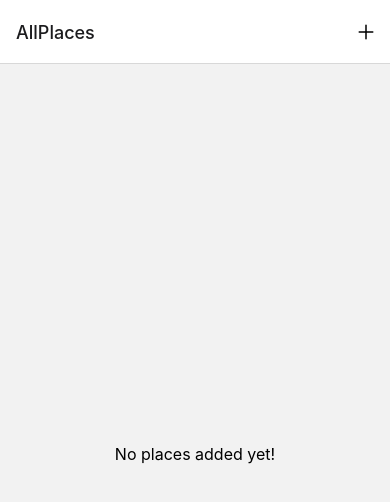
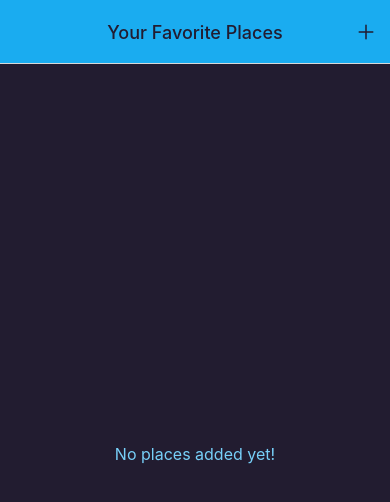
Before and after one commit to arash8877/favorite-places-app, a React Native app: screen /AllPlaces in a window 390 px wide. Shown: the top 502 px of the page. Built offline with nearby package versions, Linux system fonts and the light colour scheme.

Commit message:
add styling

```diff
--- a/App.js
+++ b/App.js
@@ -4,6 +4,7 @@
 import AllPlaces from "./screens/AllPlaces";
 import AddPlace from "./screens/AddPlace";
 import IconButton from "./components/ui/IconButton";
+import { Colors } from "./constants/colors";
 
 const Stack = createNativeStackNavigator();
 
@@ -12,11 +13,19 @@
     <>
       <StatusBar style="dark" />
       <NavigationContainer>
-        <Stack.Navigator>
+        <Stack.Navigator
+          screenOptions={{
+            headerStyle: { backgroundColor: Colors.primary500 },
+            headerTintColor: Colors.gray700,
+            contentStyle: { backgroundColor: Colors.gray700 },
+          }}
+        >
           <Stack.Screen
             name="AllPlaces"
             component={AllPlaces}
             options={({ navigation }) => ({
+              title: "Your Favorite Places",
+              headerTitleAlign: "center",
               headerRight: ({ tintColor }) => (
                 <IconButton
                   icon="add"
@@ -27,7 +36,11 @@
               ),
             })}
           />
-          <Stack.Screen name="AddPlace" component={AddPlace} />
+          <Stack.Screen
+            name="AddPlace"
+            component={AddPlace}
+            options={{ title: "Add New Place", headerTitleAlign: "center" }}
+          />
         </Stack.Navigator>
       </NavigationContainer>
     </>
--- a/components/places/PlacesList.js
+++ b/components/places/PlacesList.js
@@ -1,5 +1,6 @@
 import { View, StyleSheet, FlatList, Text } from "react-native";
 import PlaceItem from "./PlaceItem";
+import { Colors } from "../../constants/colors";
 
 const PlacesList = ({ places }) => {
   if (!places || places.length === 0) {
@@ -29,5 +30,6 @@
   },
   fallbackText: {
     fontSize: 16,
+    color: Colors.primary200,
   },
 });
--- /dev/null
+++ b/constants/colors.js
@@ -0,0 +1,11 @@
+export const Colors = {
+    primary50: '#cfeffd',
+    primary100: '#a0defb',
+    primary200: '#77cff8',
+    primary400: '#44bdf5',
+    primary500: '#1aacf0',
+    primary700: '#0570c9',
+    primary800: '#003b88',
+    accent500: '#e6b30b',
+    gray700: '#221c30',
+  };
```
